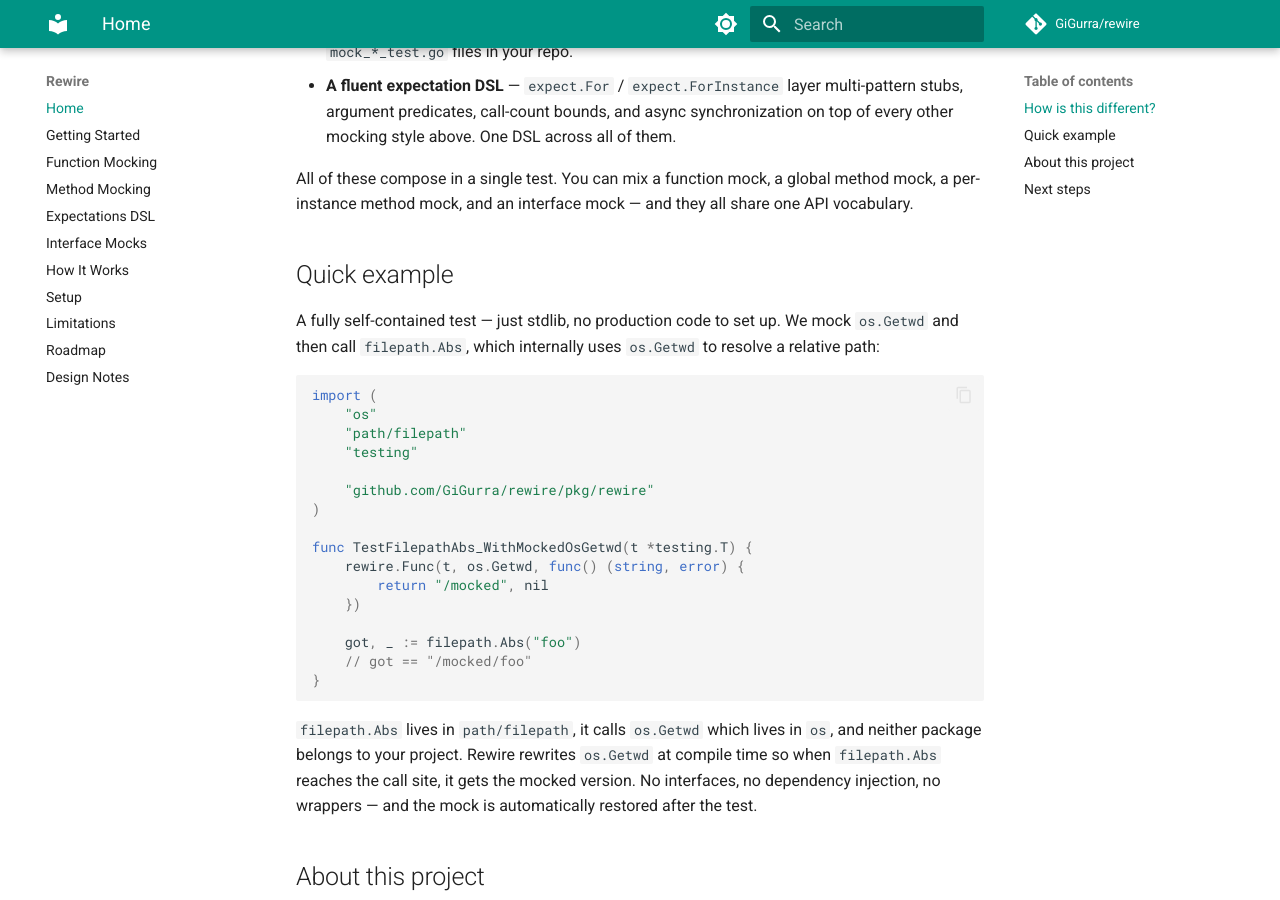
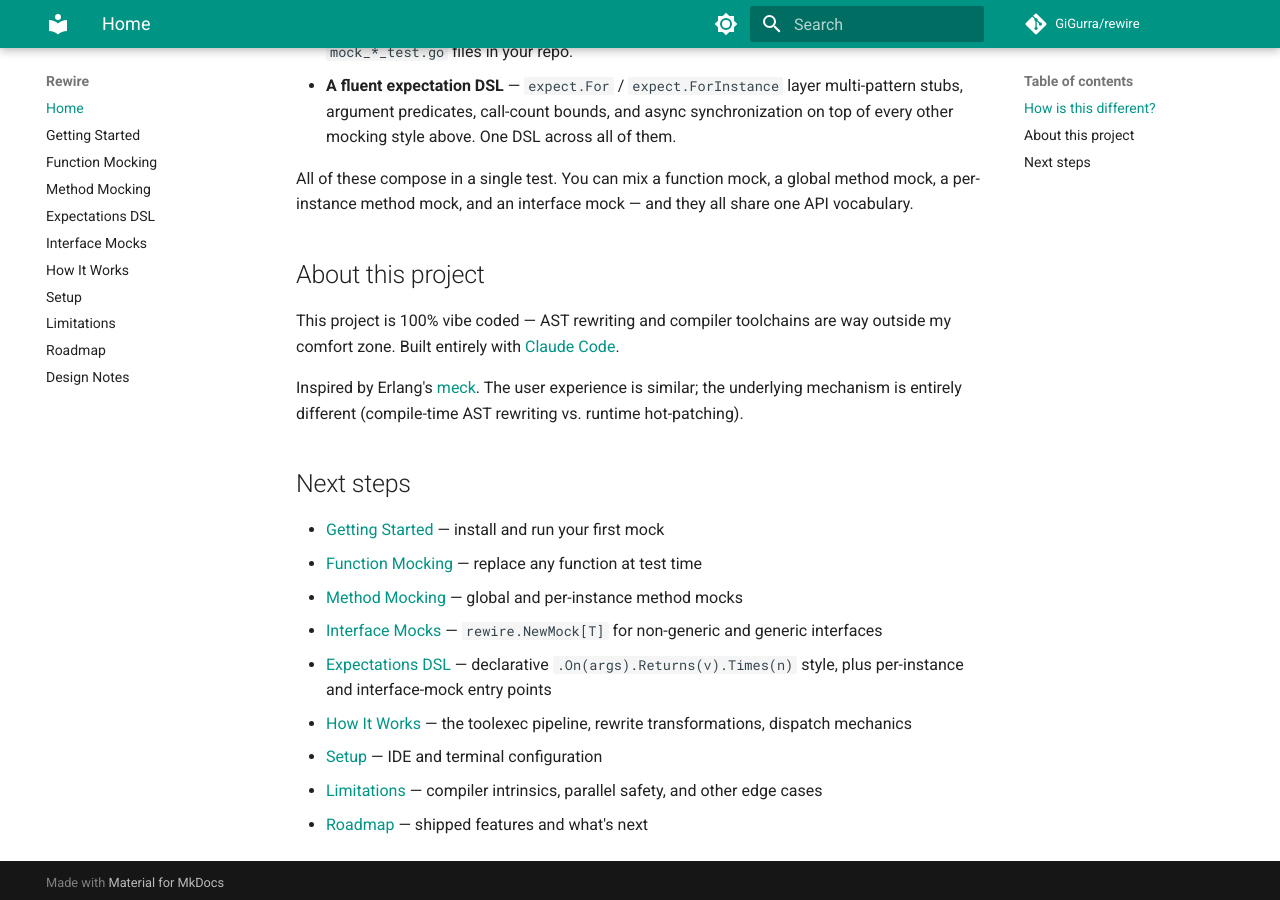
Before and after one commit to GiGurra/rewire, an MkDocs documentation site: the page built from docs/index.md, in a window 1280 px wide and 900 px high, scrolled down 1296 px. Built offline with MkDocs 1.6.1 and Material for MkDocs 9.7.7, drawn with Linux system fonts in a browser that asks for light colours; comment, search, counter and statistics services are not loaded.

Commit message:
Doc cleanups and review follow-up tracking
From an architectural review pass of the whole project:

CLAUDE.md: document scripts/benchtool/ under project structure.
It's the benchmark harness feeding docs/design.md's perf numbers,
but wasn't mentioned anywhere in CLAUDE.md's tour.

docs/index.md: drop the triplicate os.Getwd / filepath.Abs "Quick
example" section. The identical snippet already lives in README.md
and — more canonically — in docs/function-mocking.md, which is the
page actually about function mocking. docs/index.md still links to
function-mocking.md from its "Next steps" list.

plans/review_followups.md: new tracking doc for the remaining items
identified in the same review pass (parallel-test safety design
note, AST-generation evaluation, generic-dispatch scope doc). Same
style as the existing plans/TODO_next_session.md.

Teaser-snippet duplication between README.md and docs/index.md is
deliberately left as-is: different entry points (GitHub landing vs
MkDocs site) whose visitors don't necessarily see the other.

Co-Authored-By: Claude Opus 4.7 (1M context) <noreply@anthropic.com>

````diff
--- a/docs/index.md
+++ b/docs/index.md
@@ -41,31 +41,6 @@ Rewire's bet is that the same compile-time rewriting machinery can cover all the
 
 All of these compose in a single test. You can mix a function mock, a global method mock, a per-instance method mock, and an interface mock — and they all share one API vocabulary.
 
-## Quick example
-
-A fully self-contained test — just stdlib, no production code to set up. We mock `os.Getwd` and then call `filepath.Abs`, which internally uses `os.Getwd` to resolve a relative path:
-
-```go
-import (
-    "os"
-    "path/filepath"
-    "testing"
-
-    "github.com/GiGurra/rewire/pkg/rewire"
-)
-
-func TestFilepathAbs_WithMockedOsGetwd(t *testing.T) {
-    rewire.Func(t, os.Getwd, func() (string, error) {
-        return "/mocked", nil
-    })
-
-    got, _ := filepath.Abs("foo")
-    // got == "/mocked/foo"
-}
-```
-
-`filepath.Abs` lives in `path/filepath`, it calls `os.Getwd` which lives in `os`, and neither package belongs to your project. Rewire rewrites `os.Getwd` at compile time so when `filepath.Abs` reaches the call site, it gets the mocked version. No interfaces, no dependency injection, no wrappers — and the mock is automatically restored after the test.
-
 ## About this project
 
 This project is 100% vibe coded — AST rewriting and compiler toolchains are way outside my comfort zone. Built entirely with [Claude Code](https://claude.ai).
````
Also changed, not shown: CLAUDE.md (+1 -0 lines), plans/review_followups.md (added, +128 -0 lines).
